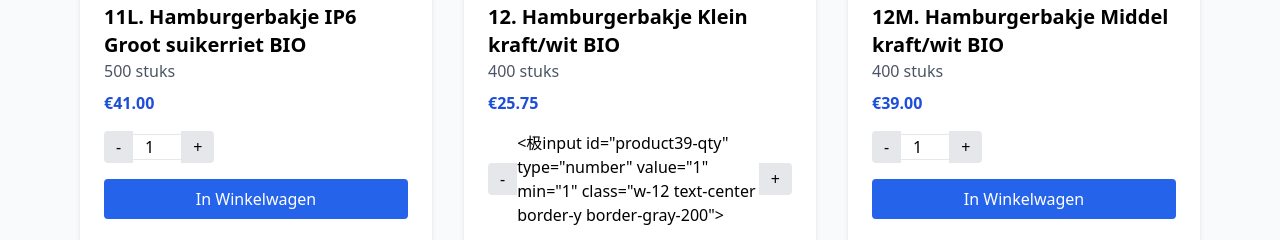
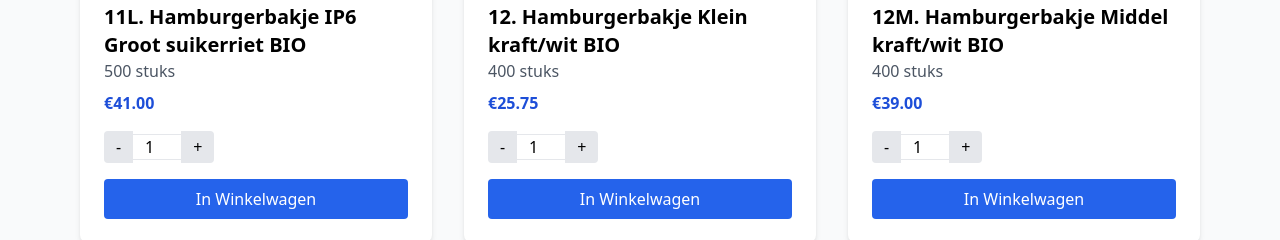
Before and after one commit to wenhao9/DuChin-Website, a plain HTML site: page webshop.html in a window 1280 px wide. Shown: the part 6617-6857 px from the top of the page. Drawn offline with nearby package versions, Linux system fonts and the light colour scheme.

Commit message:
Update webshop.html

```diff
--- a/webshop.html
+++ b/webshop.html
@@ -631,7 +631,7 @@
     <p class="text-blue-700 font-bold mb-4">€25.75</p>
     <div class="flex items-center mb-4">
         <button class="bg-gray-200 px-3 py-1 rounded-l" onclick="updateQuantity('product39', -1)">-</button>
-        <极input id="product39-qty" type="number" value="1" min="1" class="w-12 text-center border-y border-gray-200">
+        <input id="product39-qty" type="number" value="1" min="1" class="w-12 text-center border-y border-gray-200">
         <button class="bg-gray-200 px-3 py-1 rounded-r" onclick="updateQuantity('product39', 1)">+</button>
     </div>
     <button onclick="addToCart('12. Hamburgerbakje Klein kraft/wit BIO', 25.75, 'product39-qty', '9988134')"
@@ -787,6 +787,7 @@
     <button onclick="addToCart('53. Ijsbeker 120ml Ø78mm 4oz Gelato', 30.50, 'product49-qty', '9987600')"
             class="w-full bg-blue-600 text-white py-2 rounded hover:bg-blue-700">In Winkelwagen</button>
 </div>
+
 
 <!-- PRODUCT 50 -->
 <div class="bg-white p-6 rounded-lg shadow-md">
```
